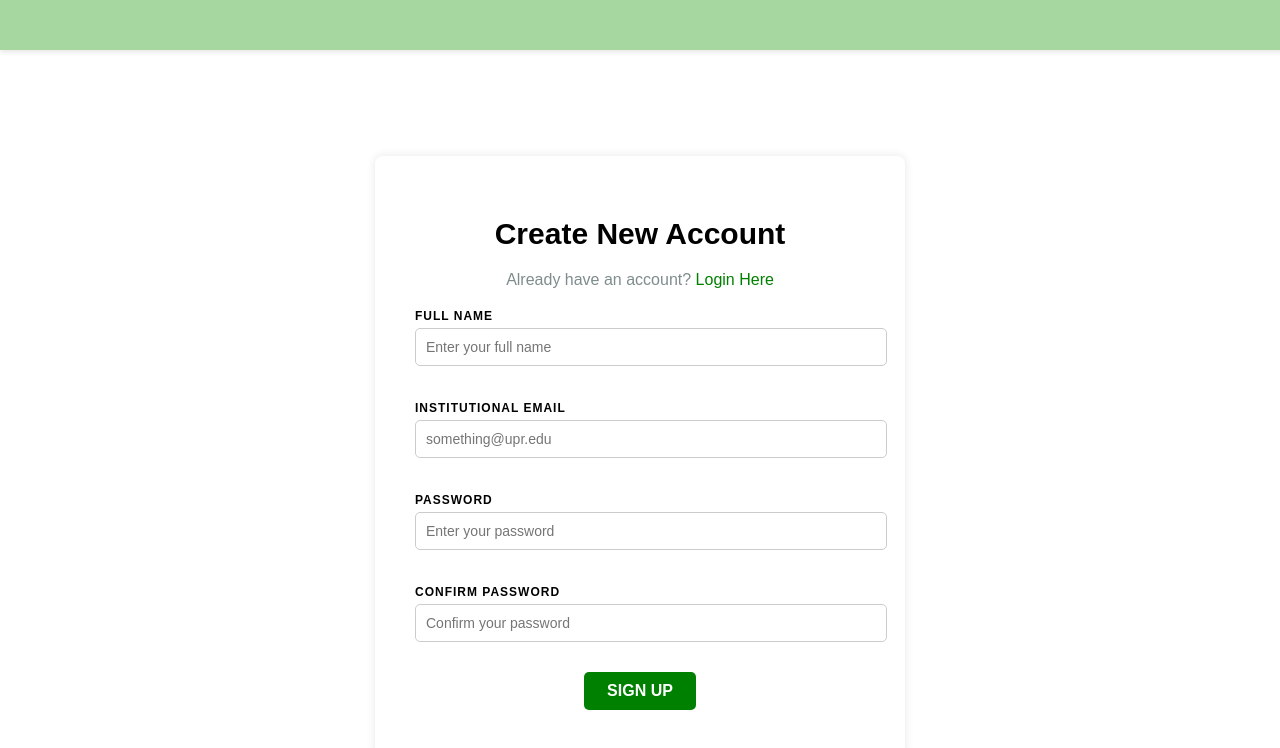
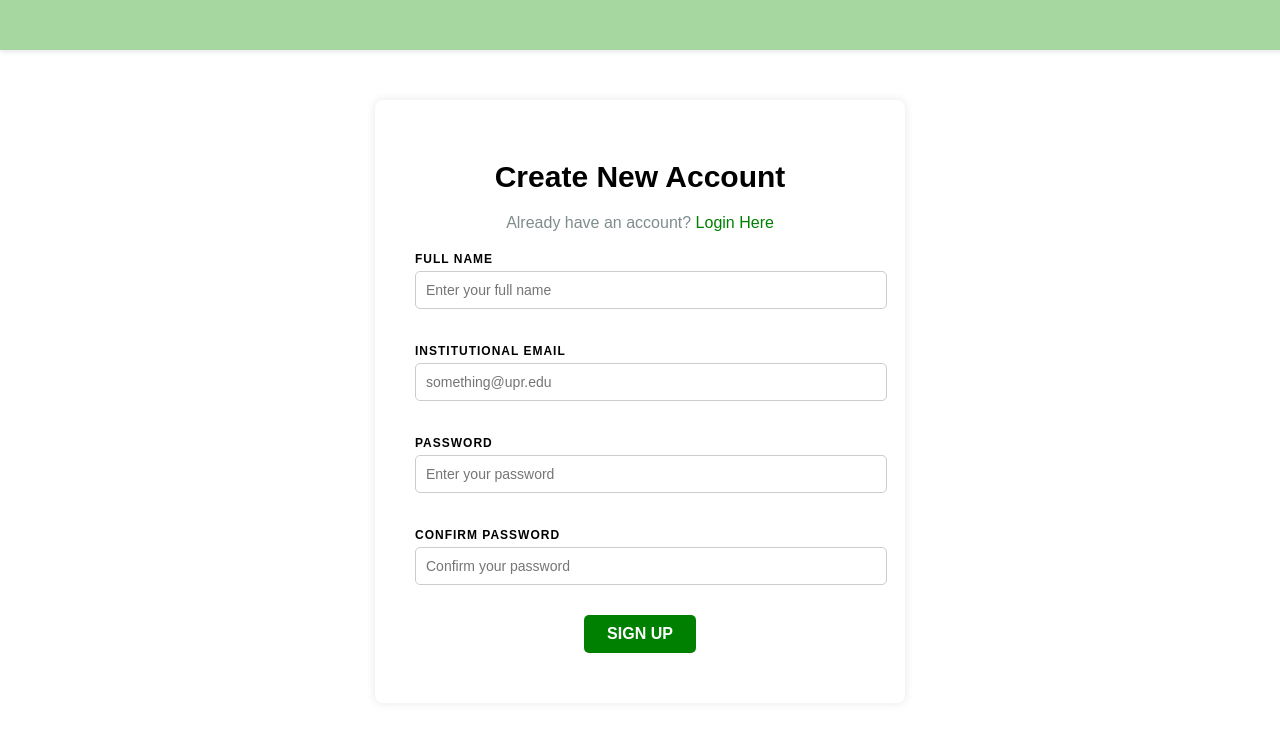
Before and after one commit to joshuacorretjer/tutormatch-frontend, an Angular app in the folder angular/: page /studentreg in a window 1280 px wide. Shown: the top 748 px of the page. Built offline with nearby package versions, Linux system fonts and the light colour scheme.

Commit message:
Tested Log Out button logic (deleted it after)

```diff
--- a/angular/src/app/studentreg/studentreg.component.css
+++ b/angular/src/app/studentreg/studentreg.component.css
@@ -1,14 +1,3 @@
-body {
-    font-family: 'Arial', sans-serif;
-    display: flex;
-    justify-content: center;
-    align-items: center;
-    height: 100vh;
-    background-color: #ffffff;
-    margin: 0;
-    padding: 0;
-}
-
 .header {
     width: 100%;
     height: 20px;
@@ -24,12 +13,13 @@ body {
 
 .container {
     text-align: center;
+    font-family: Arial, sans-serif;
     background: white;
     padding: 40px;
     width: 450px;
     border-radius: 8px;
     box-shadow: 0 0 10px rgba(0, 0, 0, 0.1);
-    margin-top: 100px;
+    margin: 100px auto 0;
 }
 
 h1 {
--- a/angular/src/app/studentreg/studentreg.component.html
+++ b/angular/src/app/studentreg/studentreg.component.html
@@ -1,20 +1,8 @@
-<!DOCTYPE html>
-<html lang="en">
-<head>
-    <meta charset="UTF-8">
-    <meta name="viewport" content="width=device-width, initial-scale=1.0">
-    <link rel="stylesheet" href="studentreg.css">
-    <title>Student New Account</title>
-</head>
-<body>
-
-    <header>
-        <div class="header"></div>
-    </header>
+<header class="header"></header>
 
 <div class="container">
     <h1>Create New Account</h1>
-        <p class="subtext">Already have an account? <a href="login.html">Login Here</a></p>
+    <p class="subtext">Already have an account? <a [routerLink]="['/login']">Login Here</a></p>
     <form>
         <label for="name">Full Name</label>
         <input type="text" name="name" id="name" placeholder="Enter your full name" required>
@@ -28,8 +16,6 @@
         <label for="confirm-password">Confirm Password</label>
         <input type="password" name="confirm-password" id="confirm-password" placeholder="Confirm your password" required>
 
-            <button type="submit">Sign Up</button>
+        <button type="button" (click)="onSubmit()">Sign Up</button>
     </form>
 </div>
-</body>
-</html>
--- a/angular/src/app/studentreg/studentreg.component.ts
+++ b/angular/src/app/studentreg/studentreg.component.ts
@@ -1,5 +1,6 @@
 import { Component } from '@angular/core';
 import { RouterModule } from '@angular/router';
+import { Router } from '@angular/router';
 
 @Component({
   selector: 'app-studentreg',
@@ -9,5 +10,13 @@ import { RouterModule } from '@angular/router';
   styleUrl: './studentreg.component.css'
 })
 export class StudentregComponent {
+  constructor(private router: Router) { }
+
+  onSubmit() {
+    // Perform any form validation or API calls if needed
+    console.log('Sign-up successful');
+
+    this.router.navigate(['/studentdash']);
+  }
 
 }
```
Lines whose indentation alone changed are shown as unchanged.
